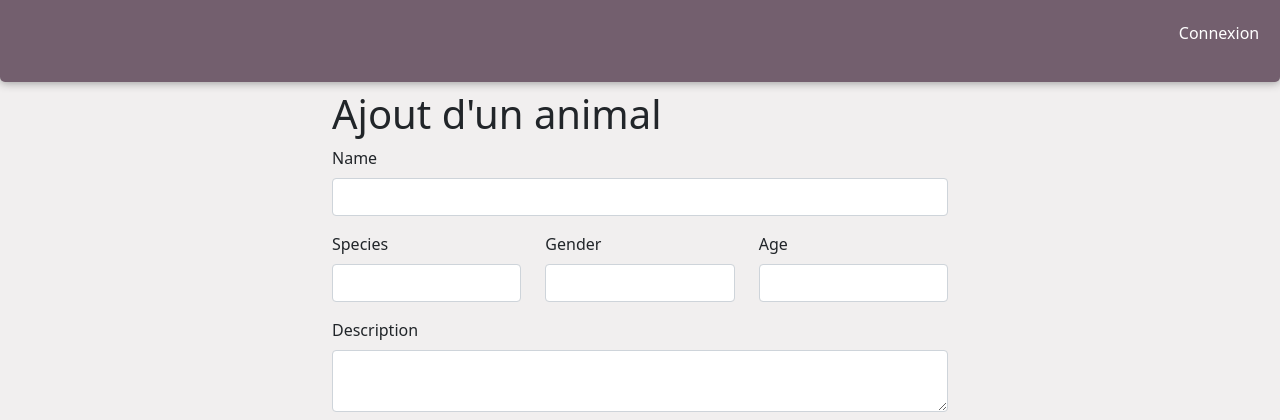
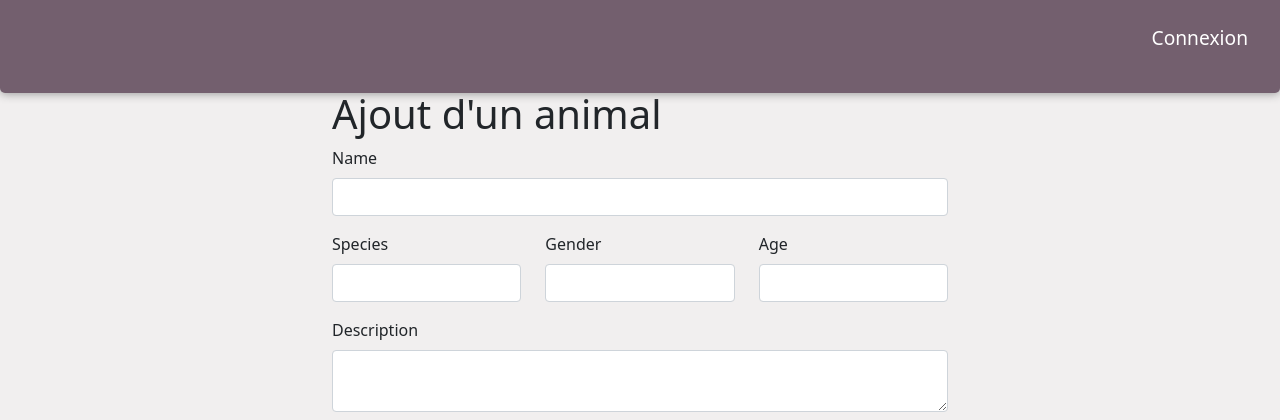
Before and after one commit to julienl81/boule-de-poils-back, a Symfony app: template templates/back/animal/new.html.twig in a window 1280 px wide. Shown: the top 420 px of the page. Run offline with Twig, Linux system fonts and the light colour scheme; the template is opened without the code that fills it, so the values that code supplies are empty; form fields are guessed from the names that the template uses; some libraries are stand-ins or nearby versions.

Commit message:
feat(template): navbar updated

```diff
--- a/public/css/style.css
+++ b/public/css/style.css
@@ -51,14 +51,23 @@
   }
   .navbar__links {
     display: flex;
+    flex-wrap: wrap;
+    align-items: center;
+    justify-content: space-evenly;
+  }
+  .navbar__link {
+    text-decoration: none;
+    color: #FFF;
+    font-size: 1.2rem;
+    padding: 0.5rem 1rem;
+    border-radius: 5px;
+    transition: all 0.3s ease-in-out;
+  }
+  .navbar__link:hover {
+    color: #F2B33D;
   }
   .navbar li {
     list-style-type: none;
-  }
-  .navbar__link {
-    padding: 0 0.3rem;
-    color:inherit;
-    text-decoration: none;
   }
   .navbar__burger {
     width:40px;
--- a/templates/base.html.twig
+++ b/templates/base.html.twig
@@ -25,7 +25,7 @@
         <header>
             <nav class='navbar hide-nav'>
                 <img class="navbar__logo" src="" alt="" />
-                <h5 class="navbar__title">Boules de poil</h5>
+                <h5 class="navbar__title">Boule de poils</h5>
                 <ul class="navbar__links">
                     {% if app.user %}
                         <li class="navbar__item slideInDown-1">
@@ -49,6 +49,8 @@
                         </a>
                         </li>
                     {% endif %}
+                </ul>
+                <ul class="navbar__links_logout">
                     <li class="navbar__item slideInDown-4">
                     <a href="{{ path('app_logout') }}" class="navbar__link">
                         Déconnexion
```
Lines whose indentation alone changed are shown as unchanged.
